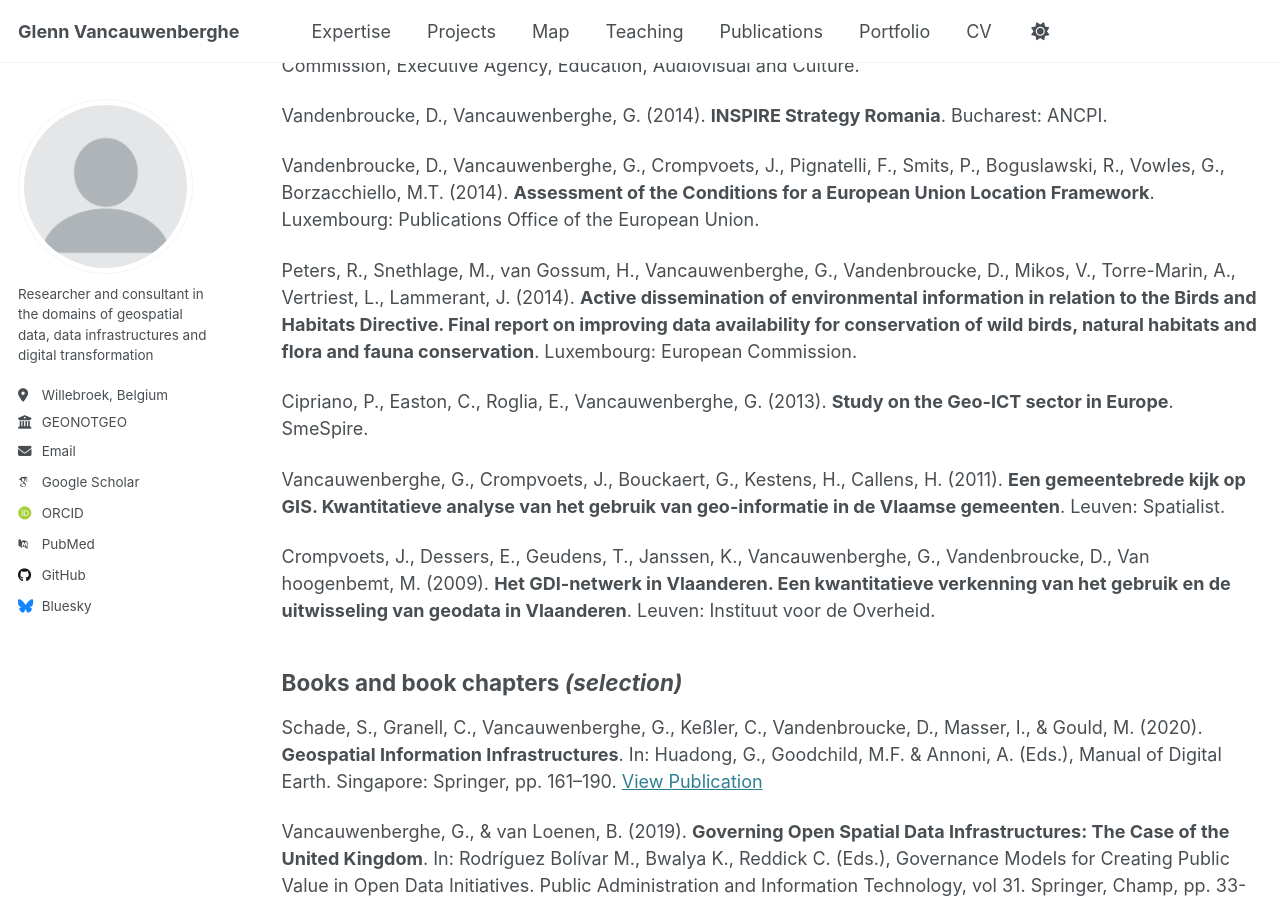
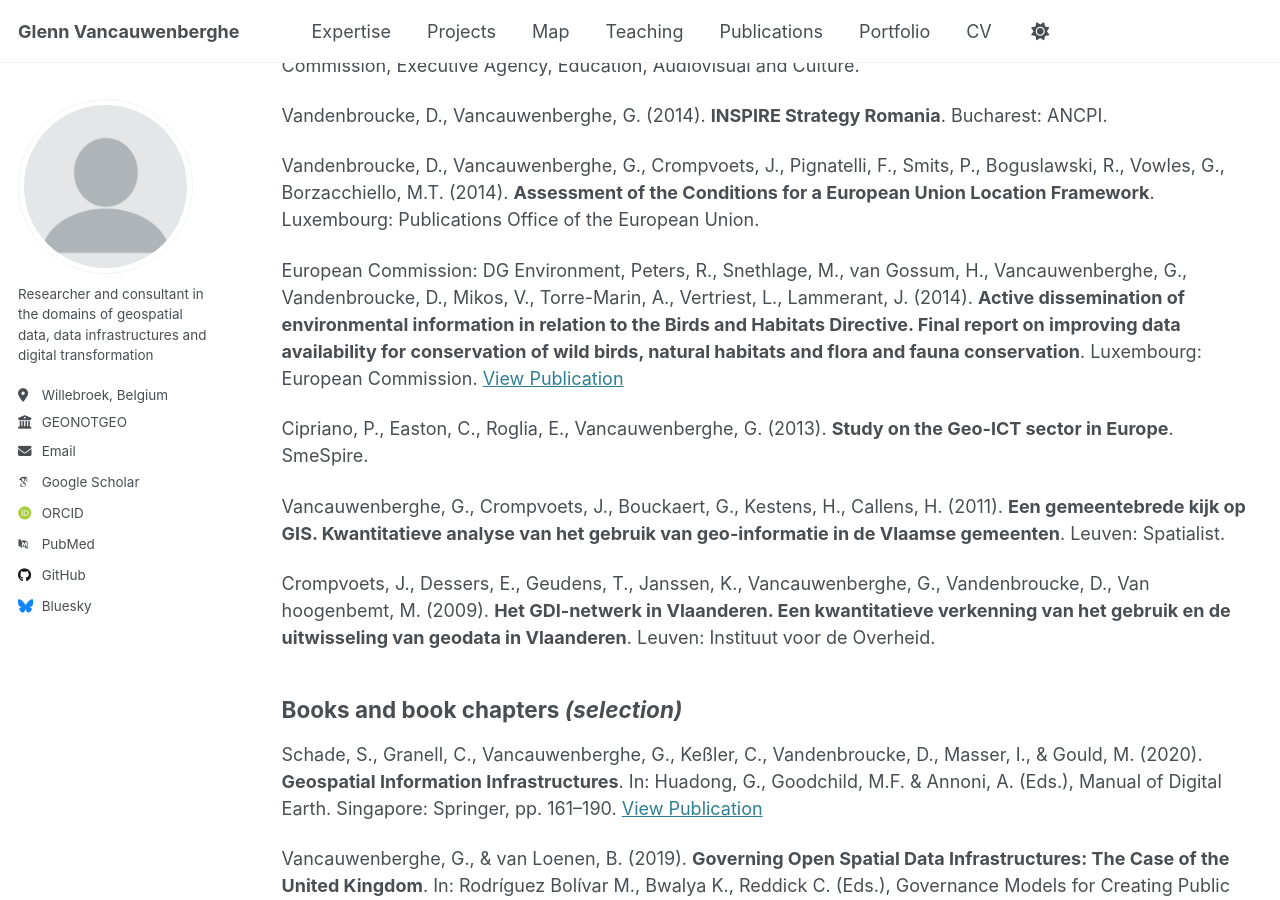
Before and after one commit to GVancauwenberghe/gvancauwenberghe.github.io, a Jekyll site: the page built from _pages/outputs.md, in a window 1280 px wide and 900 px high, scrolled down 1240 px. Built offline with Jekyll 4.4.1, drawn with Linux system fonts in a browser that asks for light colours; some web fonts are replaced.

Commit message:
Update outputs.md

```diff
--- a/_pages/outputs.md
+++ b/_pages/outputs.md
@@ -37,7 +37,7 @@ Vandenbroucke, D., Vancauwenberghe, G. (2014). **INSPIRE Strategy Romania**. Buc
 
 Vandenbroucke, D., Vancauwenberghe, G., Crompvoets, J., Pignatelli, F., Smits, P., Boguslawski, R., Vowles, G., Borzacchiello, M.T. (2014). **Assessment of the Conditions for a European Union Location Framework**. Luxembourg: Publications Office of the European Union.
 
-Peters, R., Snethlage, M., van Gossum, H., Vancauwenberghe, G., Vandenbroucke, D., Mikos, V., Torre-Marin, A., Vertriest, L., Lammerant, J. (2014). **Active dissemination of environmental information in relation to the Birds and Habitats Directive. Final report on improving data availability for conservation of wild birds, natural habitats and flora and fauna conservation**. Luxembourg: European Commission.
+European Commission: DG Environment, Peters, R., Snethlage, M., van Gossum, H., Vancauwenberghe, G., Vandenbroucke, D., Mikos, V., Torre-Marin, A., Vertriest, L., Lammerant, J. (2014). **Active dissemination of environmental information in relation to the Birds and Habitats Directive. Final report on improving data availability for conservation of wild birds, natural habitats and flora and fauna conservation**. Luxembourg: European Commission. [View Publication](https://data.europa.eu/doi/10.2779/996311)
 
 Cipriano, P., Easton, C., Roglia, E., Vancauwenberghe, G. (2013). **Study on the Geo-ICT sector in Europe**. SmeSpire.
 
```
